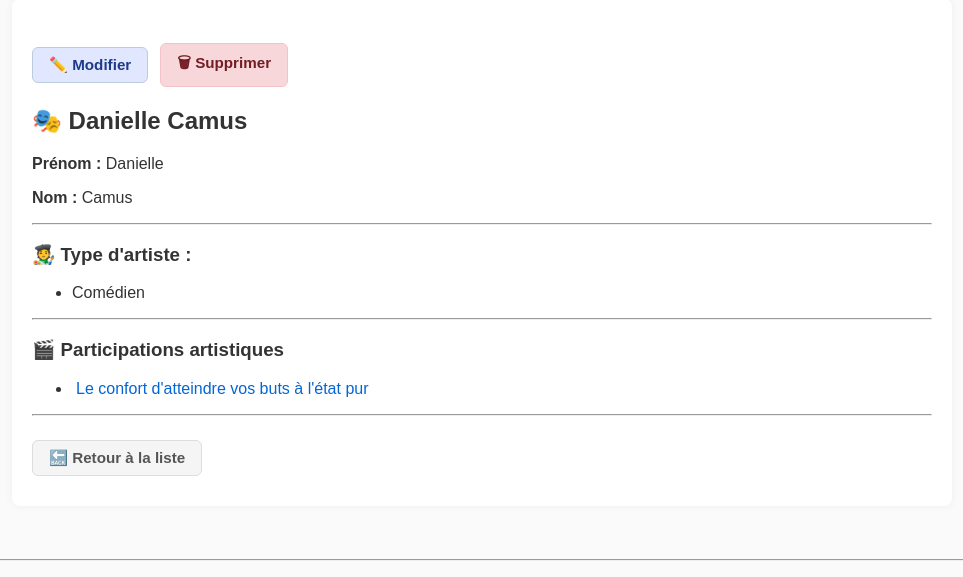
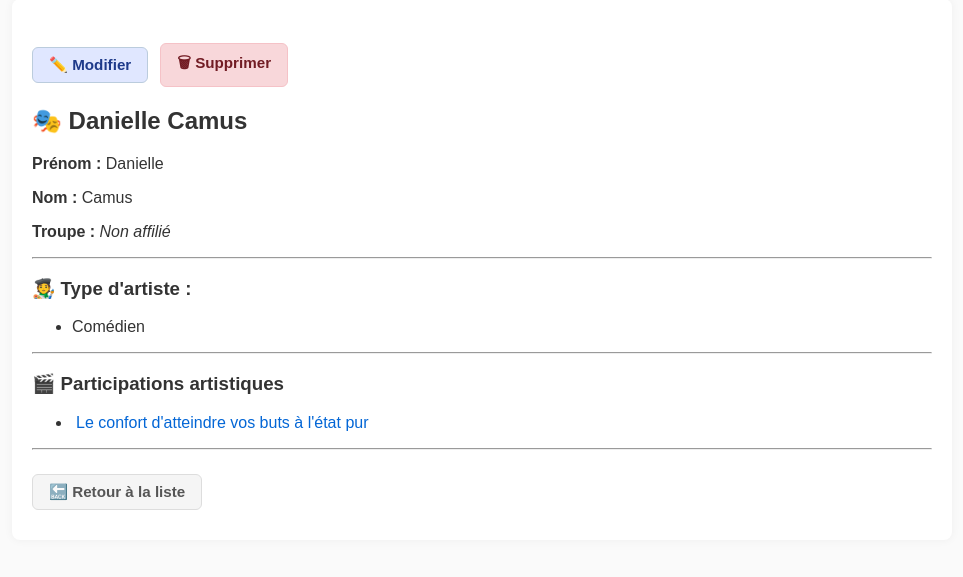
Before and after one commit to marwane-alhaddaoui/reservationsDjangoExamen, a Django app: page /catalogue/artist/1/ in a window 1280 px wide. Shown: the part 155-732 px from the top of the page, without its empty margins (158-1121 px from the left). Run offline with Django 5.2, Linux system fonts and the light colour scheme; data comes from the database, SQL or seed files in the repository; tables that the repository leaves empty hold one stand-in row (values such as "Sample post"); parts of the project's set-up code (start-up, migrations or seed data) failed here and were passed over.

Commit message:
affichage de troupe sur le detail de lartist

```diff
--- a/reservationsDjango/catalogue/templates/artist/show.html
+++ b/reservationsDjango/catalogue/templates/artist/show.html
@@ -12,6 +12,14 @@
     <p><strong>Prénom :</strong> {{ artist.first_name }}</p>
     <p><strong>Nom :</strong> {{ artist.last_name }}</p>
 
+
+    {% if artist.troupe %}
+        <p><strong>Troupe :</strong> {{ artist.troupe.name }}</p>
+        <img src="{{ artist.troupe.logo_url }}" alt="Logo de la troupe" style="width: 50px; height: auto; display: block;">
+    {% else %}
+        <p><strong>Troupe :</strong> <em>Non affilié</em></p>
+    {% endif %}
+
     <hr>
 
     <h3>🧑‍🎨 Type d'artiste :</h3>
@@ -19,7 +27,7 @@
         {% for at in types %}
             <li>{{ at.type }}</li>
         {% empty %}
-            <li>Ne posséde aucun rôle</li>
+            <li>Ne possède aucun rôle</li>
         {% endfor %}
     </ul>
 
```
